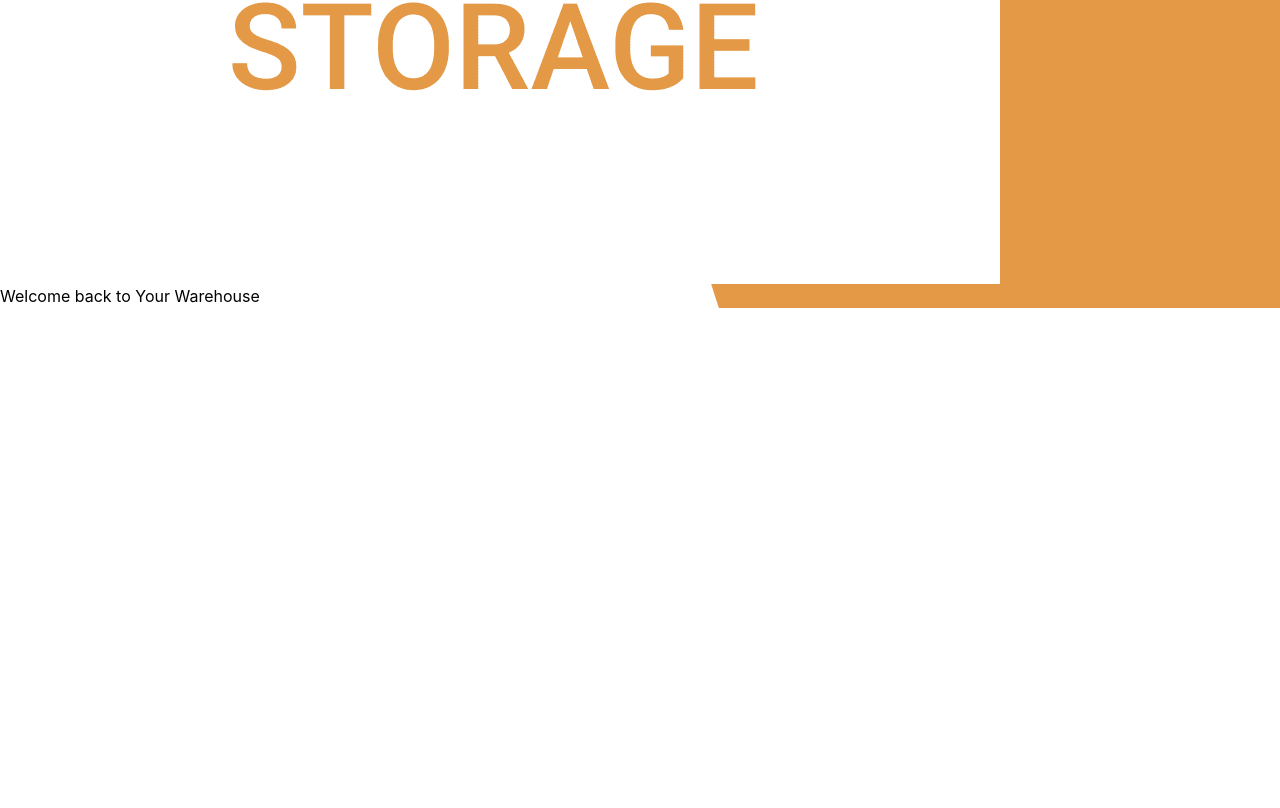
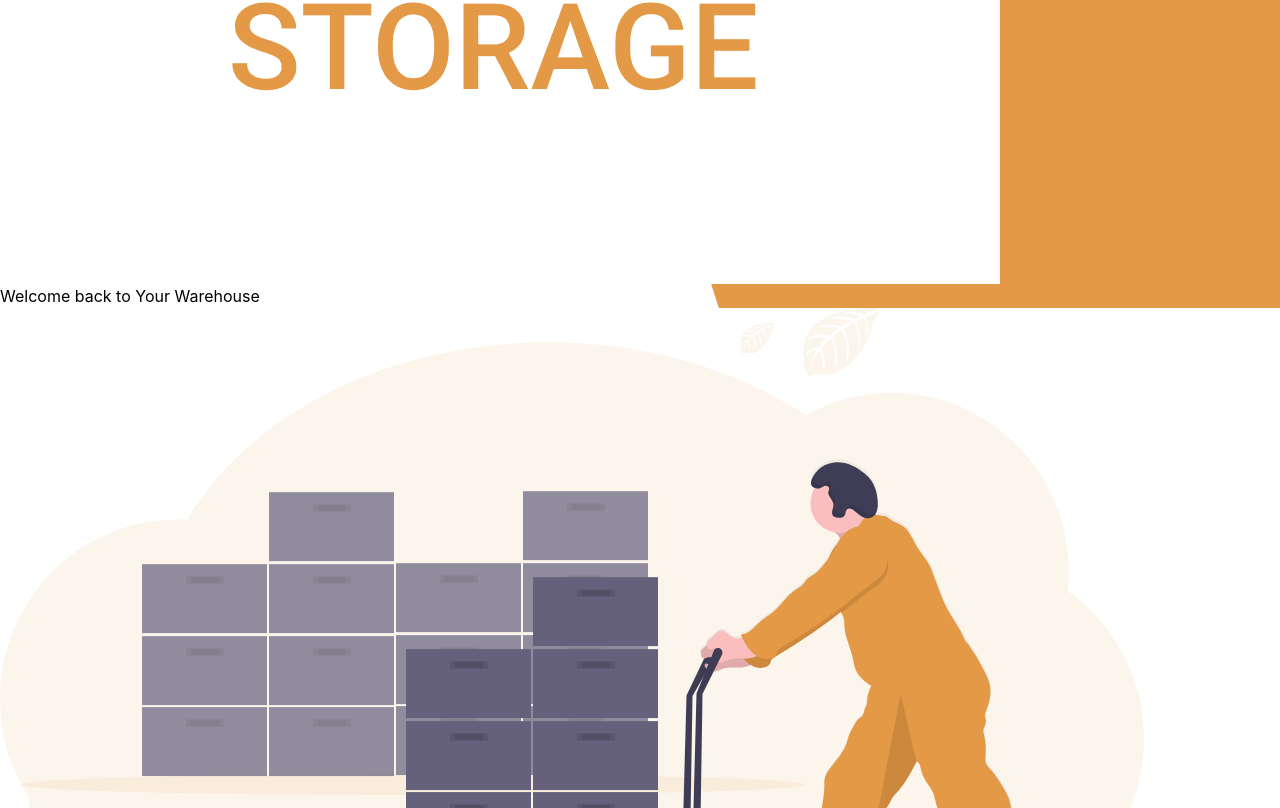
Before and after one commit to ANT-Storage/react-ant-storage, a React (Vite) app: page / in a window 1280 px wide. Shown: the part 716-1524 px from the top of the page. Before the commit the page ends 1024 px from the top, so only its background shows below. Built offline with nearby package versions, Linux system fonts and the light colour scheme.

Commit message:
add views

```diff
--- a/src/views/login/LoginView.jsx
+++ b/src/views/login/LoginView.jsx
@@ -1,17 +1,27 @@
 import React from 'react'
 import background from '../../assets/images/loginBg.png'
 import logoImg from '../../assets/images/logo.png'
+import logisticsImg from '../../assets/images/logisticsImg.svg'
 
 export default function LoginView() {
   return (
     <>
       <div className="login absolute w-full h-full bg-red-400 bg-cover p-4" style={{backgroundImage: `url(${background})`}}>
-        <img src={logoImg} className="w-[8em]" alt="" />
-        <div className="px-5">
-          <p className="text-[#C0C0C0] font-bold">
-            Welcome back to <span className="text-black">Your</span> <span class="text-[#E39945]">Warehouse</span>
-          </p>
+        <div className="grid grid-cols-2">
+          <div>
+              <img src={logoImg} className="w-[8em]" alt="" />
+            <div className="px-5">
+              <p className="text-[#C0C0C0] font-bold">
+                Welcome back to <span className="text-black">Your</span> <span class="text-[#E39945]">Warehouse</span>
+              </p>
+
+            </div>
+          </div>
+          <div>
+            <img src={logisticsImg} className="w-[30em]" alt="" />
+          </div>
         </div>
+
       </div>
     </>
   )
```
Also changed, not shown: src/assets/images/logisticsImg.svg (added).
